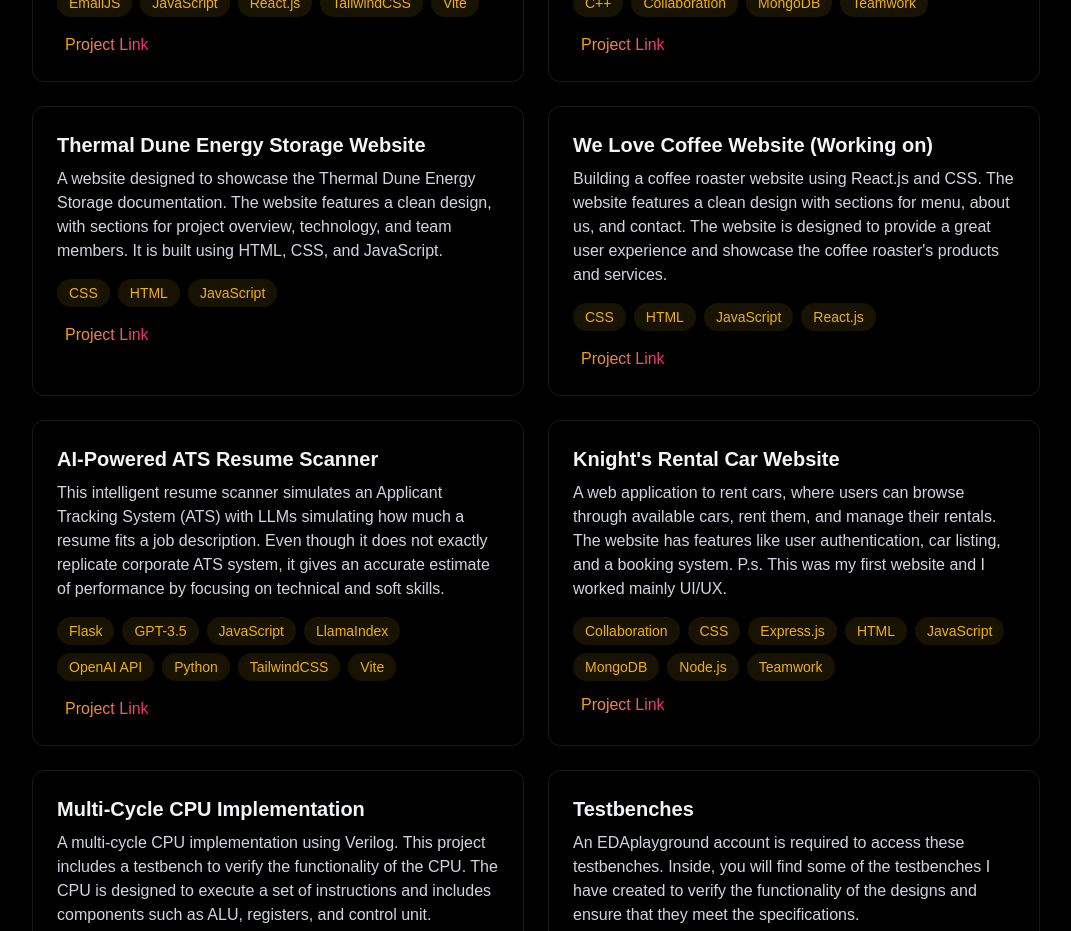
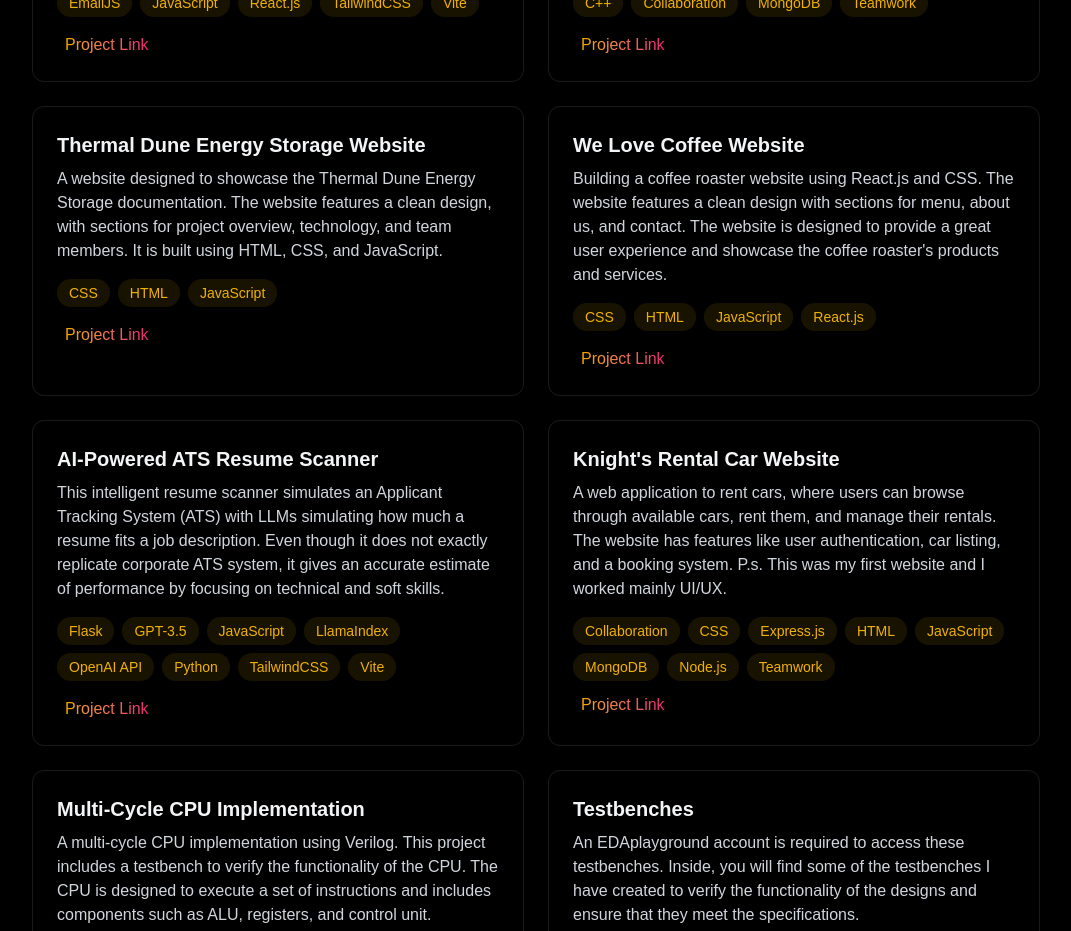
Before and after one commit to fpfrances/portfolio, a React (Vite) app: page / in a window 1280 px wide. Shown: the part 2520-3451 px from the top of the page, without its empty margins (104-1175 px from the left). Built offline with nearby package versions, Linux system fonts and the light colour scheme.

Commit message:
Updated projetcs

```diff
--- a/src/components/sections/Projects.jsx
+++ b/src/components/sections/Projects.jsx
@@ -69,7 +69,7 @@
                     </div>
                     <div className="p-6 rounded-xl border border-white/10 hover:-translate-y-1 hover:border-yellow-500/30
                     hover:shadow-[0_0_15px_rgba(234,179,8,0.4)] transition">
-                        <h3 className="text-xl font-bold mb-2">We Love Coffee Website (Working on)</h3>
+                        <h3 className="text-xl font-bold mb-2">We Love Coffee Website</h3>
                         <p className="text-gray-300 mb-4">
                         Building a coffee roaster website using React.js and CSS. The website features a clean design with sections for menu, about us, and contact.
                         The website is designed to provide a great user experience and showcase the coffee roaster's products and services.
```
